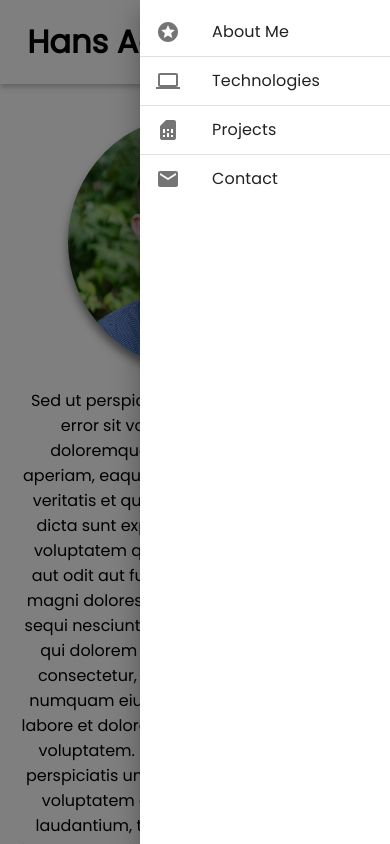
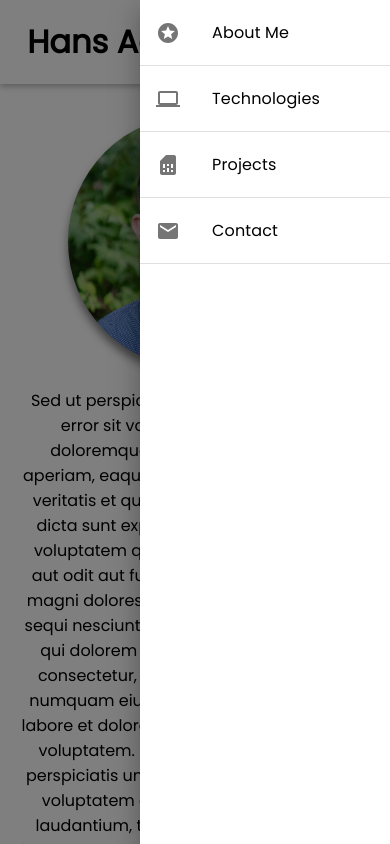
Before and after one commit to iHansy/responsive-portfolio, a React (Create React App) app: page / in a window 390 px wide. Both pictures are taken after a click on the button 350 px from the left and 42 px from the top of the page. Shown: the top 844 px of the page. Built offline with nearby package versions, Linux system fonts and the light colour scheme.

Commit message:
responsive drawer complete

```diff
--- a/src/components/Header.js
+++ b/src/components/Header.js
@@ -1,7 +1,9 @@
 import React, { useState } from 'react';
 import clsx from 'clsx';
-import { Button, SwipeableDrawer, List, ListItem,
-        ListItemIcon, ListItemText, Divider } from '@material-ui/core';
+import {
+  Button, SwipeableDrawer, List, ListItem,
+  ListItemIcon, ListItemText, Divider
+} from '@material-ui/core';
 import { makeStyles, withStyles } from '@material-ui/core/styles';
 import MenuRoundedIcon from '@material-ui/icons/MenuRounded';
 import MailIcon from '@material-ui/icons/Mail';
@@ -13,6 +15,9 @@ import SimCardIcon from '@material-ui/icons/SimCard';
 const useStyles = makeStyles((theme) => ({
   list: {
     width: 250,
+  },
+  muiList: {
+    padding: '0px',
   },
   fullList: {
     width: 'auto',
@@ -32,6 +37,17 @@ const ColorButton = withStyles((theme) => ({
     },
   },
 }))(Button);
+
+const ColorListItem = withStyles((theme) => ({
+  root: {
+    color: theme.palette.textPrimary.main,
+    '&:hover': {
+      backgroundColor: theme.palette.primary.main,
+      color: theme.palette.textPrimary.second,
+    },
+    height: '65px',
+  },
+}))(ListItem);
 
 function Header(props) {
 
@@ -62,26 +78,27 @@ function Header(props) {
       onClick={toggleDrawer(anchor, false)}
       onKeyDown={toggleDrawer(anchor, false)}
     >
-      <List>
-        <ListItem button>
+      <List className={classes.muiList}>
+        <ColorListItem button>
           <ListItemIcon><StarsIcon /></ListItemIcon>
           <ListItemText primary='About Me' />
-        </ListItem>
+        </ColorListItem>
         <Divider />
-        <ListItem button>
+        <ColorListItem button>
           <ListItemIcon><ComputerIcon /></ListItemIcon>
           <ListItemText primary='Technologies' />
-        </ListItem>
+        </ColorListItem>
         <Divider />
-        <ListItem button>
+        <ColorListItem button>
           <ListItemIcon><SimCardIcon /></ListItemIcon>
           <ListItemText primary='Projects' />
-        </ListItem>
+        </ColorListItem>
         <Divider />
-        <ListItem button>
+        <ColorListItem button>
           <ListItemIcon><MailIcon /></ListItemIcon>
           <ListItemText primary='Contact' />
-        </ListItem>
+        </ColorListItem>
+        <Divider />
       </List>
     </div>
   );
```
Also changed, not shown: 1 other file (tests, documents, lock files or other folders).
